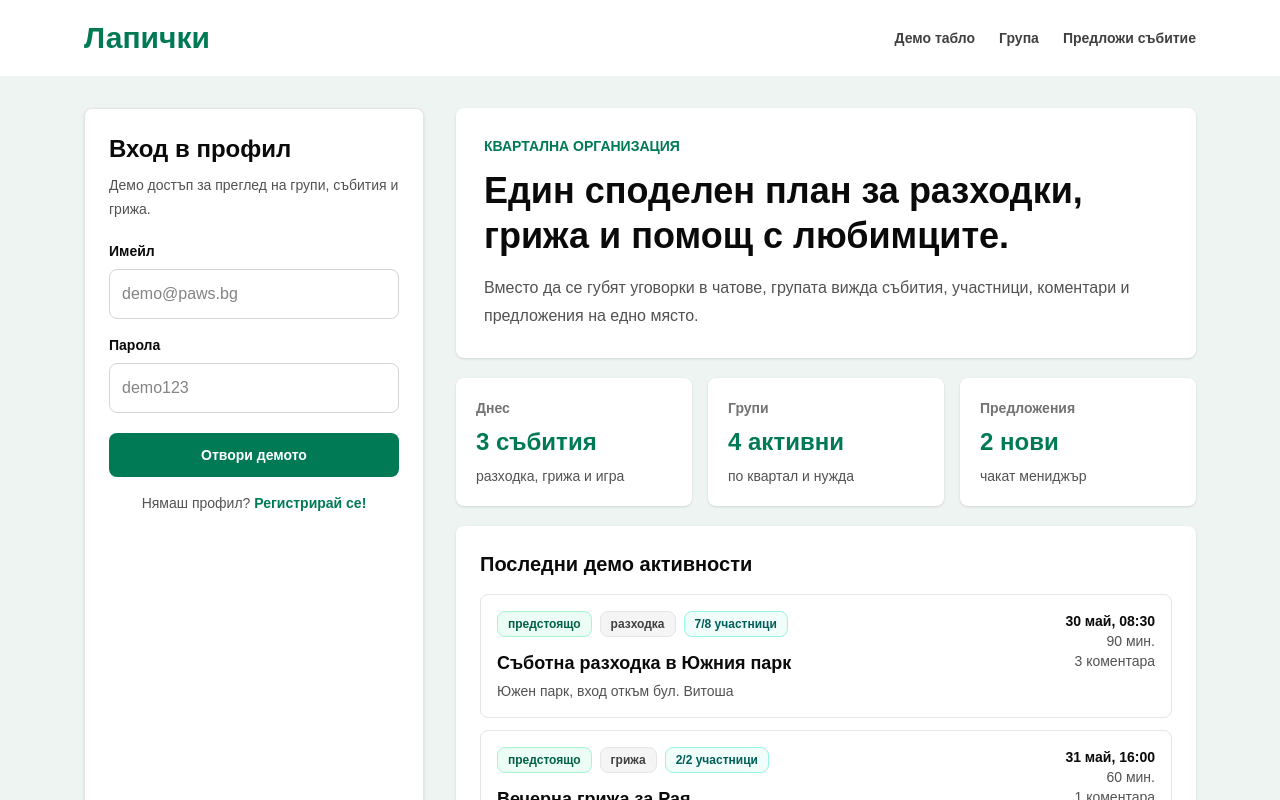
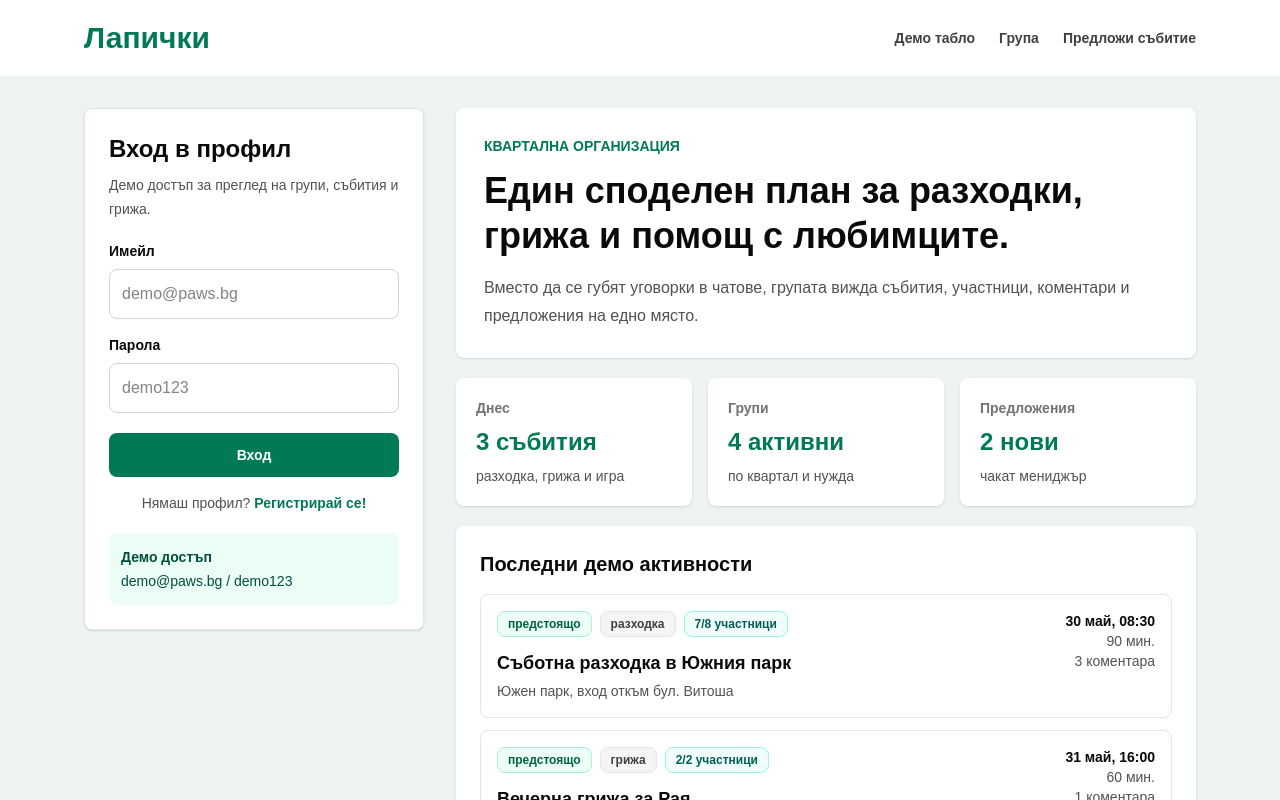
Before and after one commit to knoteva/pet-care-planner, a Next.js app in the folder pet-care-web/: page / in a window 1280 px wide. Shown: the top 800 px of the page. Built offline with nearby package versions, Linux system fonts and the light colour scheme.

Commit message:
Clean up web auth navigation

```diff
--- a/pet-care-web/src/components/app-ui.tsx
+++ b/pet-care-web/src/components/app-ui.tsx
@@ -129,20 +129,6 @@ function HeaderBar() {
           План за разходки и грижа
         </h1>
       </div>
-      <div className="flex flex-wrap gap-2">
-        <Link
-          href="/login"
-          className="rounded-lg border border-neutral-300 px-4 py-2 text-sm font-semibold text-neutral-800"
-        >
-          Вход
-        </Link>
-        <Link
-          href="/register"
-          className="rounded-lg bg-emerald-700 px-4 py-2 text-sm font-semibold text-white"
-        >
-          Регистрация
-        </Link>
-      </div>
     </header>
   );
 }
@@ -207,7 +193,7 @@ export function HomeView() {
         </div>
       </header>
 
-      <section className="mx-auto grid max-w-6xl gap-8 px-5 py-8 lg:grid-cols-[340px_minmax(0,1fr)]">
+      <section className="mx-auto grid max-w-6xl items-start gap-8 px-5 py-8 lg:grid-cols-[340px_minmax(0,1fr)]">
         <aside className="rounded-lg border border-neutral-200 bg-white p-6 shadow-sm">
           <h1 className="text-2xl font-black">Вход в профил</h1>
           <p className="mt-2 text-sm leading-6 text-neutral-600">
@@ -225,10 +211,10 @@ export function HomeView() {
             className="mt-2 w-full rounded-lg border border-neutral-300 px-3 py-3"
           />
           <Link
-            href="/dashboard"
+            href="/login"
             className="mt-5 block rounded-lg bg-emerald-700 px-4 py-3 text-center text-sm font-black text-white"
           >
-            Отвори демото
+            Вход
           </Link>
           <p className="mt-4 text-center text-sm text-neutral-600">
             Нямаш профил?{" "}
@@ -236,6 +222,10 @@ export function HomeView() {
               Регистрирай се!
             </Link>
           </p>
+          <div className="mt-5 rounded-lg bg-emerald-50 p-3 text-sm leading-6 text-emerald-900">
+            <p className="font-bold">Демо достъп</p>
+            <p>demo@paws.bg / demo123</p>
+          </div>
         </aside>
 
         <div className="grid gap-5">
```
